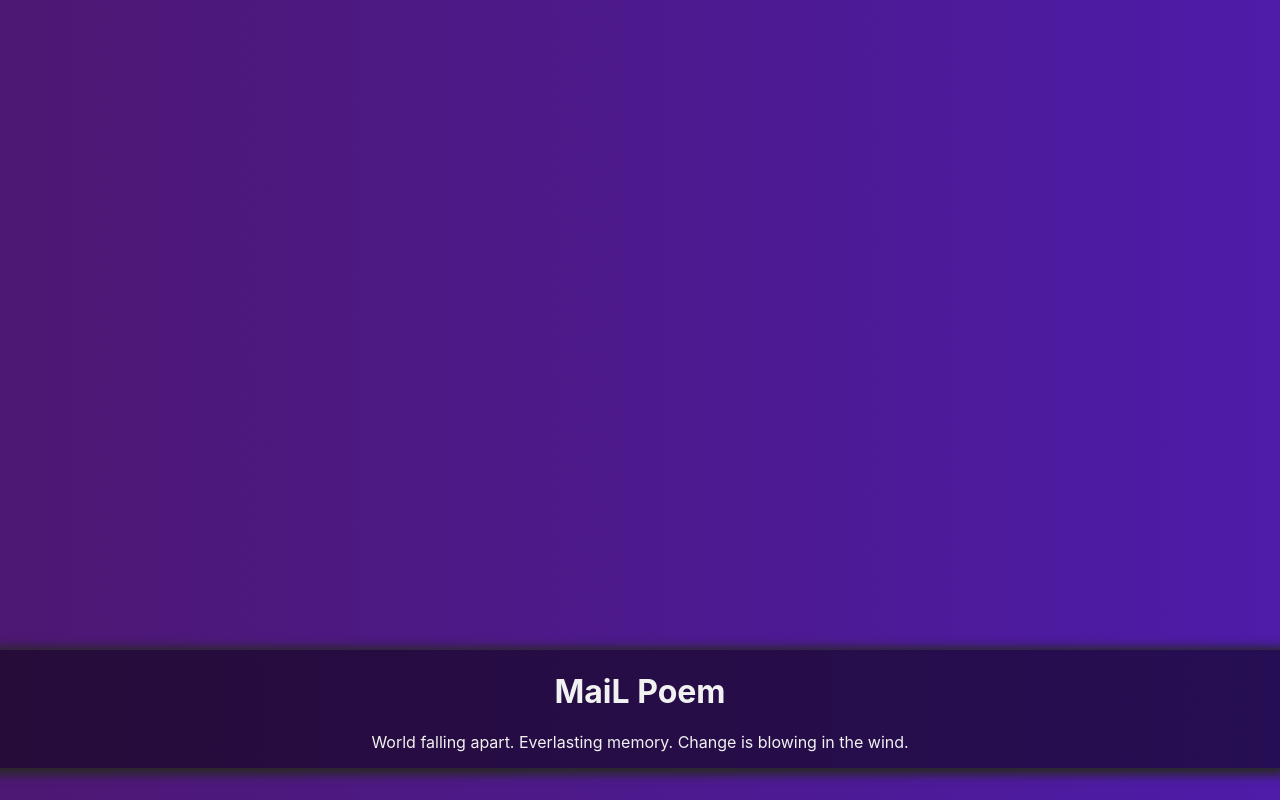
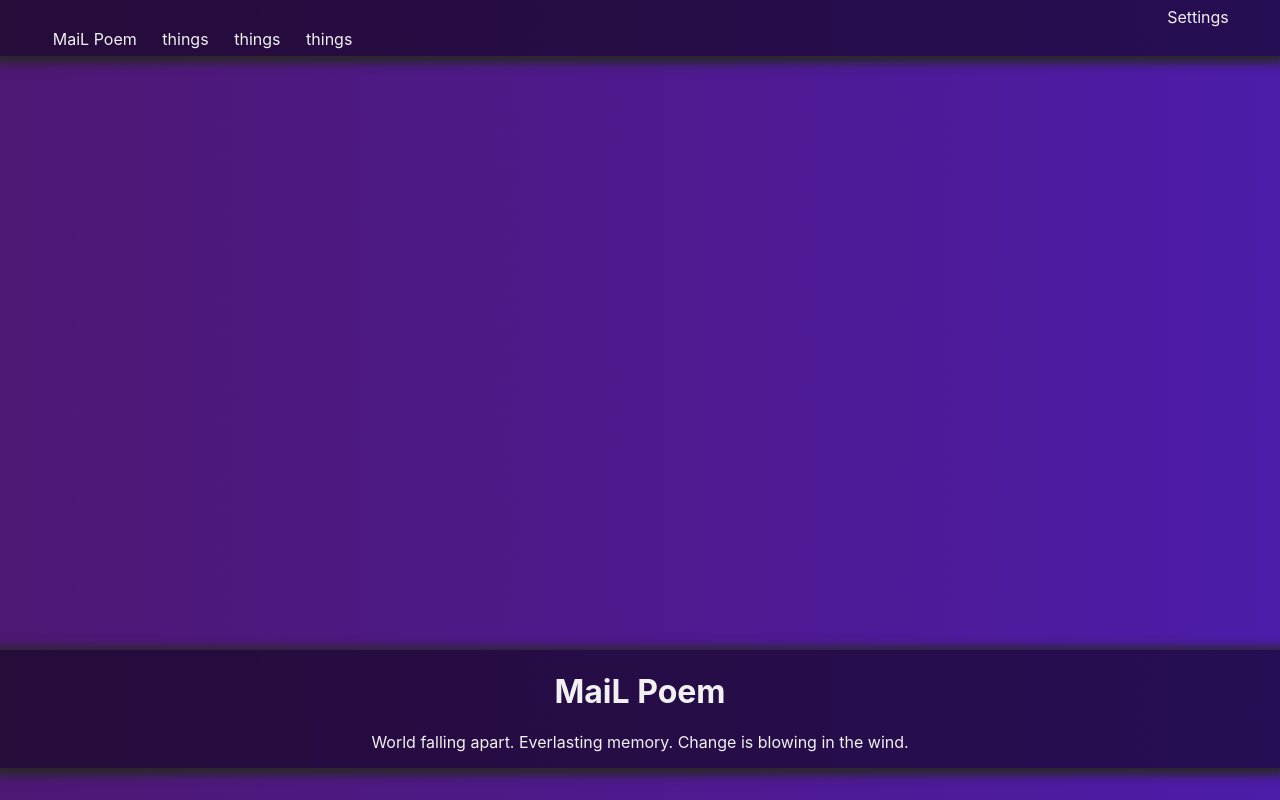
Before and after one commit to shyaboi/mailpoem, a React (Create React App) app: page / in a window 1280 px wide. Shown: the top 800 px of the page. Built offline with nearby package versions, Linux system fonts and the light colour scheme.

Commit message:
nav added

```diff
--- a/src/App.js
+++ b/src/App.js
@@ -4,11 +4,13 @@ import './App.css';
 import Cell1 from './components/cell1'
 import Cell2 from './components/cell2'
 import Words from './components/words'
+import Nav from './components/topNav'
 
 
 function App() {
   return (
     <div className="App">
+      <Nav />
 <Cell1 />
 <Cell2 />
 
--- a/src/components/cell1/index.js
+++ b/src/components/cell1/index.js
@@ -7,7 +7,7 @@ import ReactPlayer from "react-player"
 function Cell1() {
   return (
 
-    <ReactPlayer url="https://youtu.be/RLGqFAS6-eA" playing="true" loop="true" width="100%" height="100vh" controls="true"  id="flyWave" />
+    <ReactPlayer url="https://youtu.be/RLGqFAS6-eA" volume = "0" muted playing="true" loop="True" width="100%" height="100vh" controls="true"  id="flyWave" />
 
   //   <video autoPlay muted loop id="flyWave">
   //   <source src={mp} type="video/mp4" />
--- a/src/components/cell1/style.css
+++ b/src/components/cell1/style.css
@@ -1,6 +1,5 @@
 #flyWave {
   padding-top: 10vh;
   position: relative;
-  max-width: 100%;
-  min-width: 10%;
+  max-width: 100vw;
 }
--- a/src/components/cell2/index.js
+++ b/src/components/cell2/index.js
@@ -4,7 +4,7 @@ import './style.css';
 
 function Cell2() {
   return (
-      <ReactPlayer url="https://youtu.be/bSuNMVnmEIo" playing="true" loop="true" width="100%" height="100vh" controls="true"  id="ember" />
+      <ReactPlayer url="https://youtu.be/bSuNMVnmEIo" muted playing="true" loop="true" width="100%" height="100vh" controls="true"  id="ember" />
 
 
   )
--- a/src/components/cell2/style.css
+++ b/src/components/cell2/style.css
@@ -1,6 +1,6 @@
 
   #ember{
-    padding-top: 25vh;
+    padding-top: 15vh;
     position: relative;
-
+    width: 100vw;
   }
--- /dev/null
+++ b/src/components/topNav/index.js
@@ -0,0 +1,23 @@
+import React from 'react';
+import './style.css';
+
+function Nav() {
+  return (
+
+
+
+    <div className="content" id="nav">
+      <ul id="navUL">
+    <li>MaiL Poem</li>
+    <li>things</li>
+    <li>things</li>
+    <li>things</li>
+   <li id="settings">Settings</li>
+   </ul>
+  </div>
+
+
+  );
+}
+
+export default Nav;
--- /dev/null
+++ b/src/components/topNav/style.css
@@ -0,0 +1,33 @@
+#nav {
+  display: flex;
+  flex-direction: row;
+  -webkit-box-shadow: 0 2px 9px 5px rgba(41, 41, 40, 1);
+  -moz-box-shadow: 0 2px 9px 5px rgba(41, 41, 40, 1);
+  box-shadow: 0 2px 9px 5px rgba(41, 41, 40, 1);
+  pointer-events: none;
+  position: fixed;
+  top: 0;
+  background: rgba(0, 0, 0, 0.5);
+  color: #f1f1f1;
+  width: 100%;
+  z-index: 11;
+  height: 7vh;
+  overflow: hidden;
+  /* margin-bottom: 5vw; */
+}
+
+ul {
+  display: flex;
+  flex-direction: row;
+  list-style-type: none;
+}
+
+ul>li {
+  padding: 1vw;
+}
+
+#settings {
+  right: 3vw;
+  position: absolute;
+  align-self: end;
+}
```
